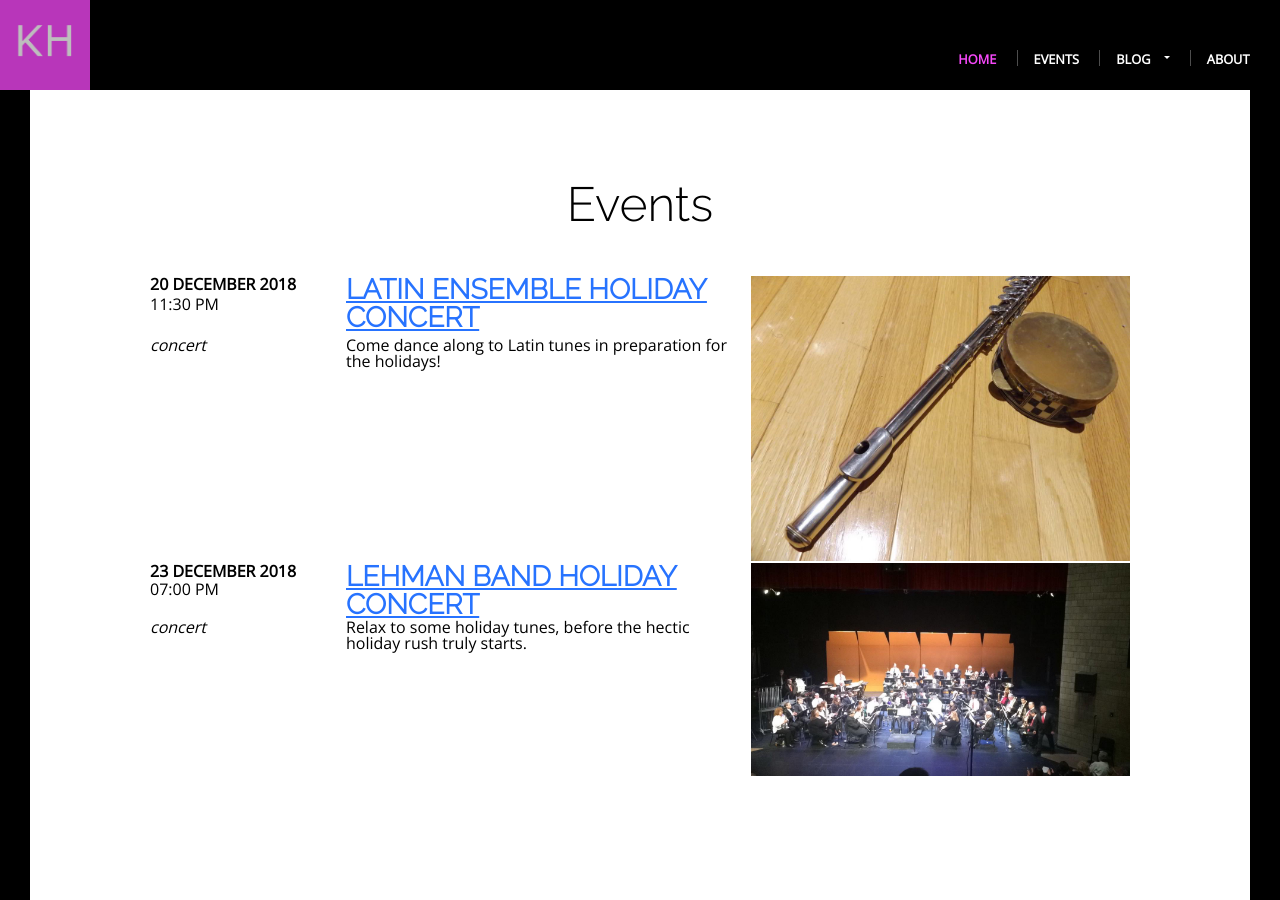
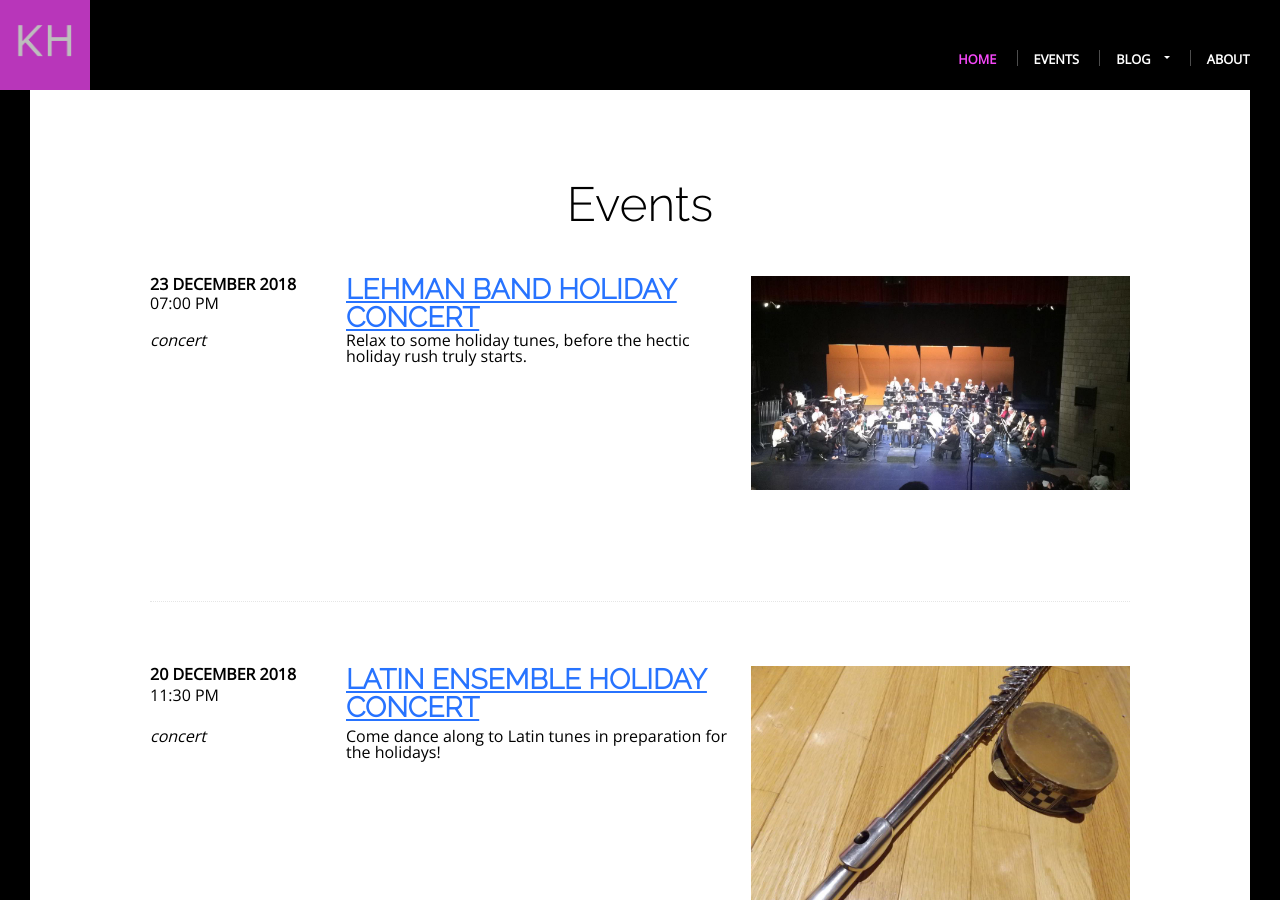
Before and after one commit to khoeger/khoeger.github.io, a Jekyll site: the page built from events/index.html, in a window 1280 px wide and 900 px high. Built offline with Jekyll 4.4.1, drawn with Linux system fonts in a browser that asks for light colours.

Commit message:
Reverse event display listings, add divider

```diff
--- a/events/index.html
+++ b/events/index.html
@@ -5,8 +5,8 @@ title: Events
 <div class="page events-index">
   <h1>{{page.title}}</h1>
   <div class="events-preview">
-
-    {% for event in site.events_list %}
+    {% assign sortedEvents = (site.events_list | sort: 'date') | reverse %}
+    {% for event in sortedEvents %}
       <div class="events-cols">
       <div class="col-one">
         <div class="event-date">{{event.date | date: site.date_format}}</div>
--- a/stylings/main.css
+++ b/stylings/main.css
@@ -466,6 +466,11 @@ h4 {
   display: grid;
   grid-template-columns: 1fr 2fr 2fr;
   text-align: left;
+}
+.events-cols ~ .events-cols {
+  border-top: 1px dotted rgba(0,0,0,0.1);
+  margin-top: 4em;
+  padding-top: 4em;
 }
 .events-cols .col-one {
   display: grid;
```
